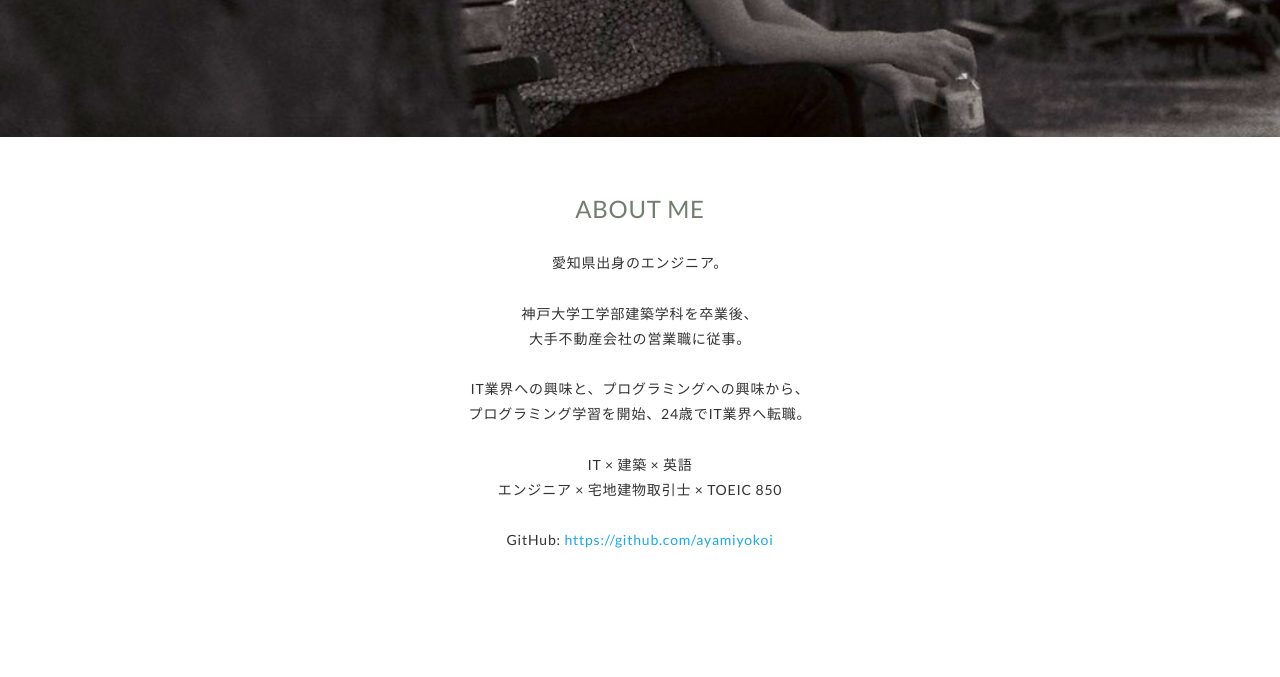
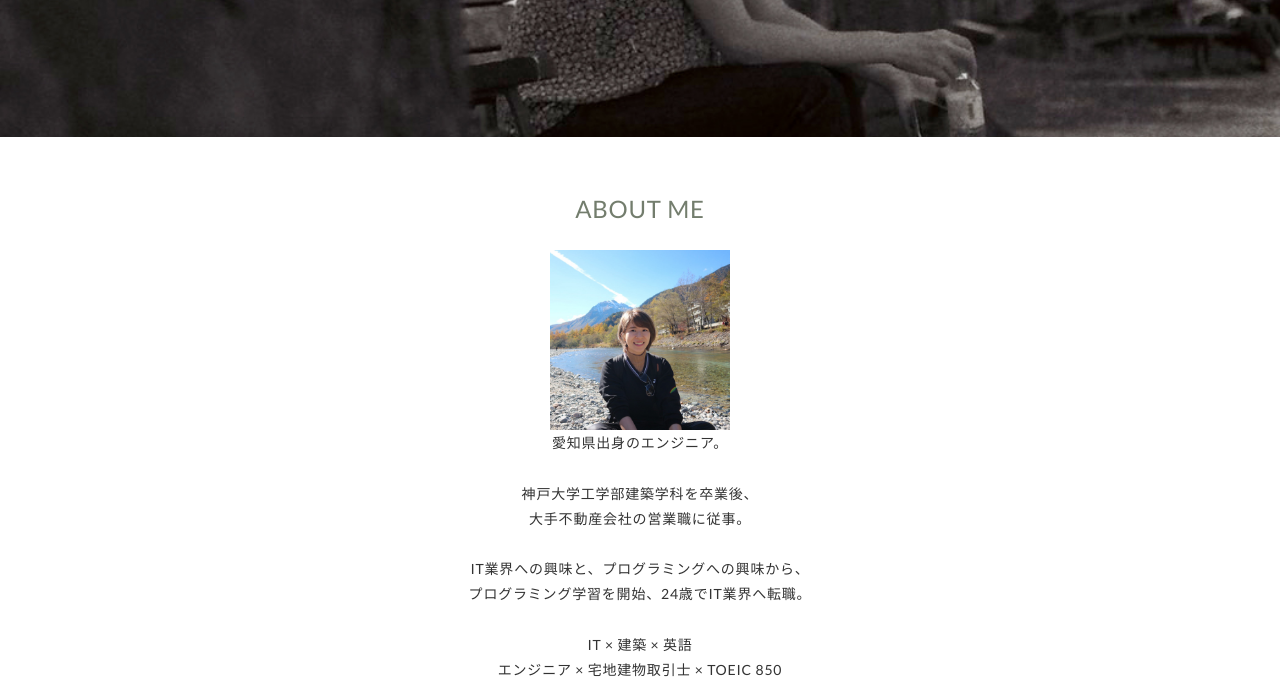
Before and after one commit to ayamiyokoi/portfolio_ayamiyokoi, a PHP site: page / in a window 1280 px wide. Shown: the part 563-1240 px from the top of the page. Run offline with PHP 8.4, Linux system fonts and the light colour scheme.

Commit message:
プロフ写真追加

```diff
--- a/portfolio-template-visual/css/style.css
+++ b/portfolio-template-visual/css/style.css
@@ -156,6 +156,12 @@ li {
 .profile-text {
   max-width: 500px;
   margin: 0 auto;
+}
+.prof-image{
+  border-radius: 50%;
+    width:  180px;
+    height: 180px;
+    margin: auto;
 }
 
 /*--------------------------------
--- a/portfolio-template-visual/index.html
+++ b/portfolio-template-visual/index.html
@@ -66,6 +66,9 @@
         <div class="profile">
           <div class="inner">
             <p class="profile-title">ABOUT ME</p>
+          <div class="prof-image">
+            <img src="portfolio-template-visual/img/prof-image.JPEG" alt="prof-image" />
+          </div>
             <p class="profile-text">
               愛知県出身のエンジニア。<br><br />神戸大学工学部建築学科を卒業後、<br>大手不動産会社の営業職に従事。<br /><br>
               IT業界への興味と、プログラミングへの興味から、<br><!--<br>オンラインプログラミングスクールで<br>
```
Also changed, not shown: portfolio-template-visual/img/prof-image.JPEG (added).
